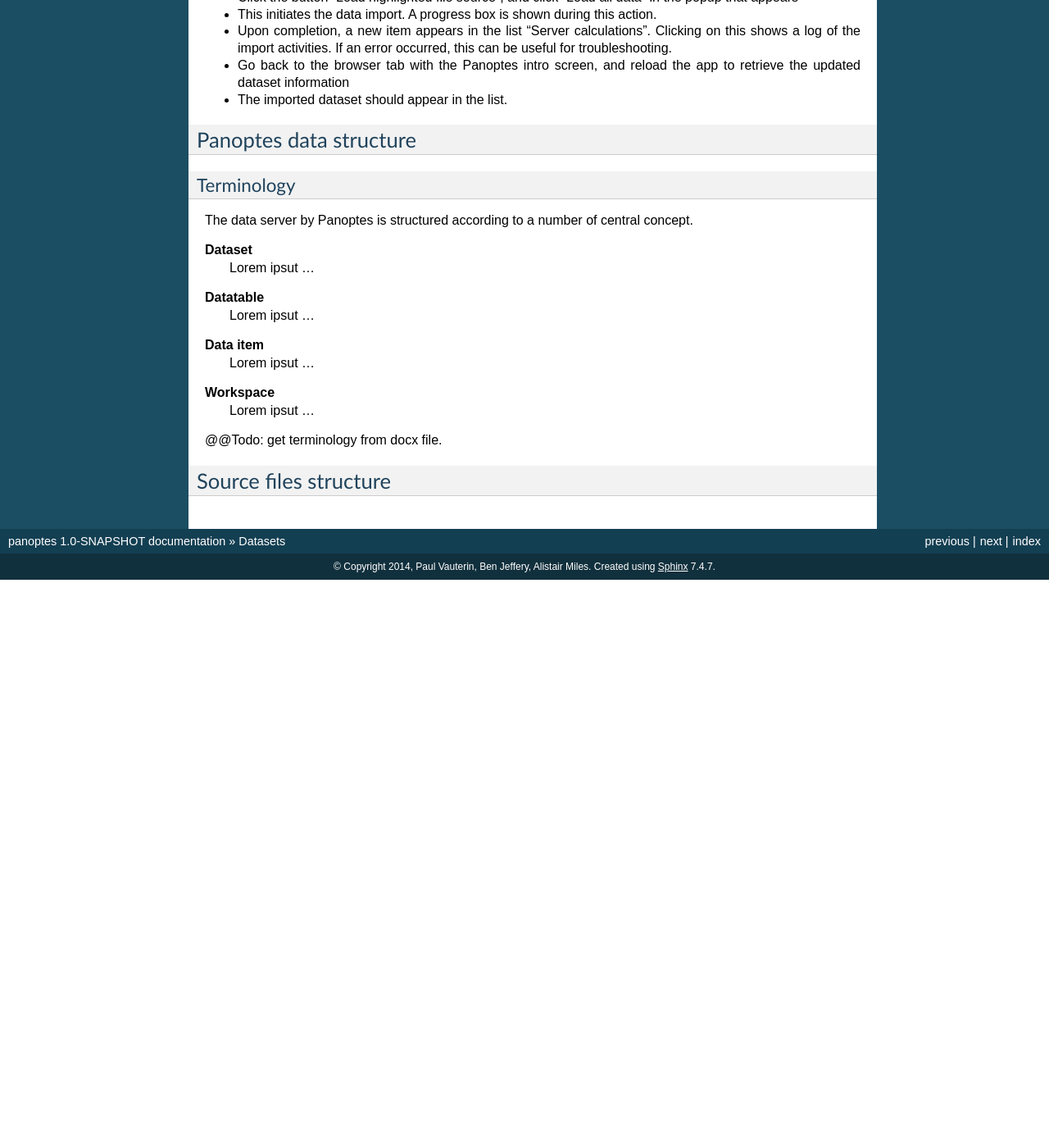
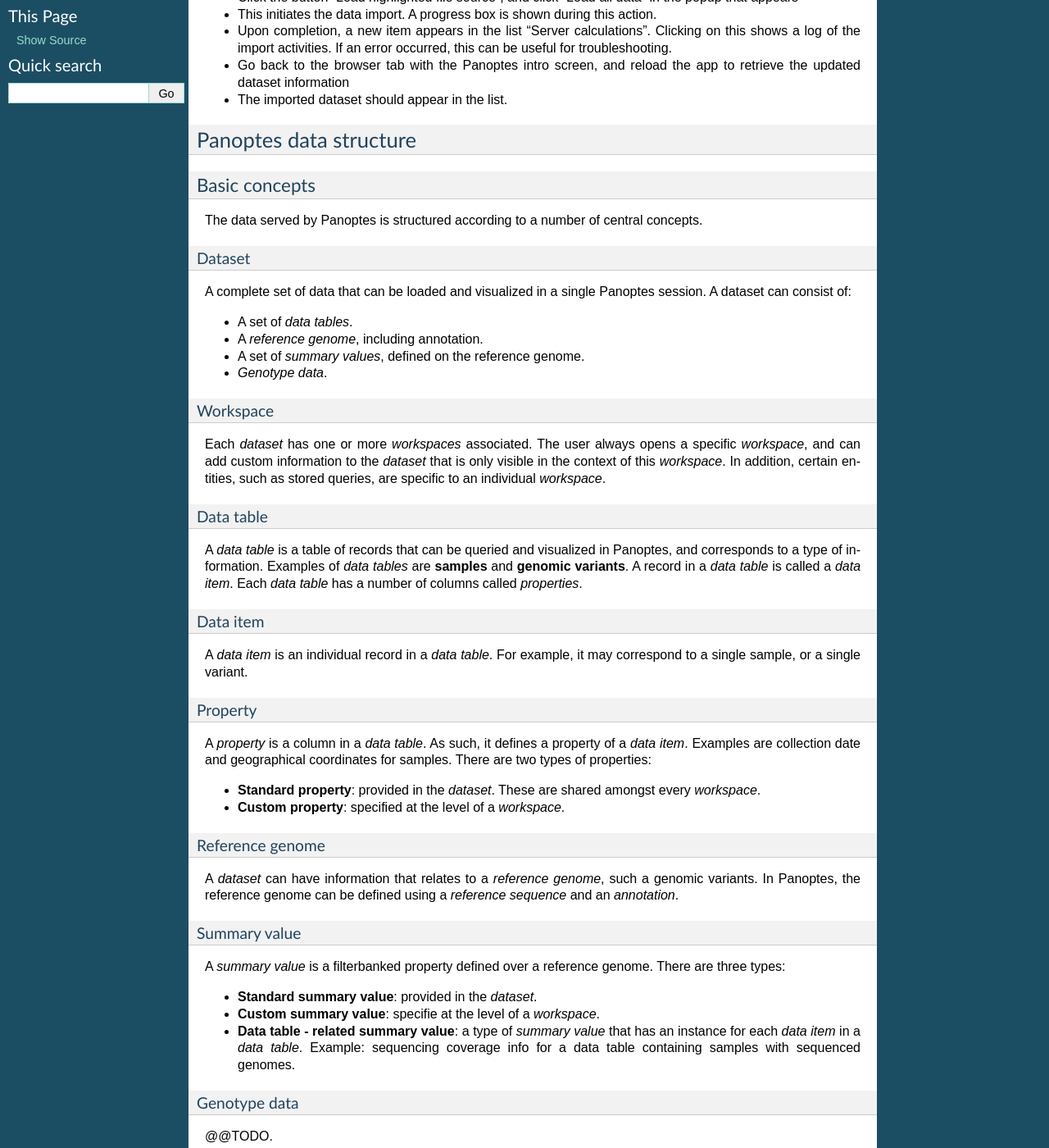
Before and after one commit to cggh/panoptes, a Sphinx documentation site: the page built from documentation/datasets.rst, in a window 1280 px wide and 1400 px high, scrolled down 423 px. Shown: the whole window at 82% size. Built offline with Sphinx 7.4.7, drawn with Linux system fonts in a browser that asks for light colours; before the commit the page ends 1130 px from its top, so only the background shows below that; some of the changed text lies outside the part shown.

Commit message:
Doc editing

```diff
--- a/documentation/datasets.rst
+++ b/documentation/datasets.rst
@@ -23,25 +23,62 @@ After installation, a number of sample dataset sources are copied into the sourc
 
 Panoptes data structure
 -----------------------
-Terminology
+Basic concepts
 ~~~~~~~~~~~
-The data server by Panoptes is structured according to a number of central  concept.
+The data served by Panoptes is structured according to a number of central  concepts.
 
-**Dataset**
-  Lorem ipsut ...
+Dataset
+.......
+A complete set of data that can be loaded and visualized in a single Panoptes session.
+A dataset can consist of:
 
-**Datatable**
-  Lorem ipsut ...
+- A set of *data tables*.
+- A *reference genome*, including annotation.
+- A set of *summary values*, defined on the reference genome.
+- *Genotype data*.
 
-**Data item**
-  Lorem ipsut ...
+Workspace
+.........
+Each *dataset* has one or more *workspaces* associated. The user always opens a specific *workspace*,
+and can add custom information to the *dataset* that is only visible in the context of this *workspace*.
+In addition, certain entities, such as stored queries, are specific to an individual *workspace*.
 
-**Workspace**
-  Lorem ipsut ...
+Data table
+..........
+A *data table* is a table of records that can be queried and visualized in Panoptes, and corresponds
+to a type of information. Examples of *data tables* are **samples** and **genomic variants**.
+A record in a *data table* is called a *data item*. Each *data table* has a number of columns
+called *properties*.
 
-@@Todo: get terminology from docx file.
+Data item
+.........
+A *data item* is an individual record in a *data table*. For example, it may correspond to a single sample,
+or a single variant.
 
+Property
+........
+A *property* is a column in a *data table*. As such, it defines a property of a *data item*. Examples are collection date and geographical coordinates for samples.
+There are two types of properties:
 
+- **Standard property**: provided in the *dataset*. These are shared amongst every *workspace*.
+- **Custom property**: specified at the level of a *workspace*.
+
+Reference genome
+................
+A *dataset* can have information that relates to a *reference genome*, such a genomic variants.
+In Panoptes, the reference genome can be defined using a *reference sequence* and an *annotation*.
+
+Summary value
+.............
+A *summary value* is a filterbanked property defined over a reference genome. There are three types:
+
+- **Standard summary value**: provided in the *dataset*.
+- **Custom summary value**: specifie at the level of a *workspace*.
+- **Data table - related summary value**: a type of *summary value* that has an instance for each *data item* in a *data table*. Example: sequencing coverage info for a data table containing samples with sequenced genomes.
+
+Genotype data
+.............
+@@TODO.
 
 
 Source files structure
```
